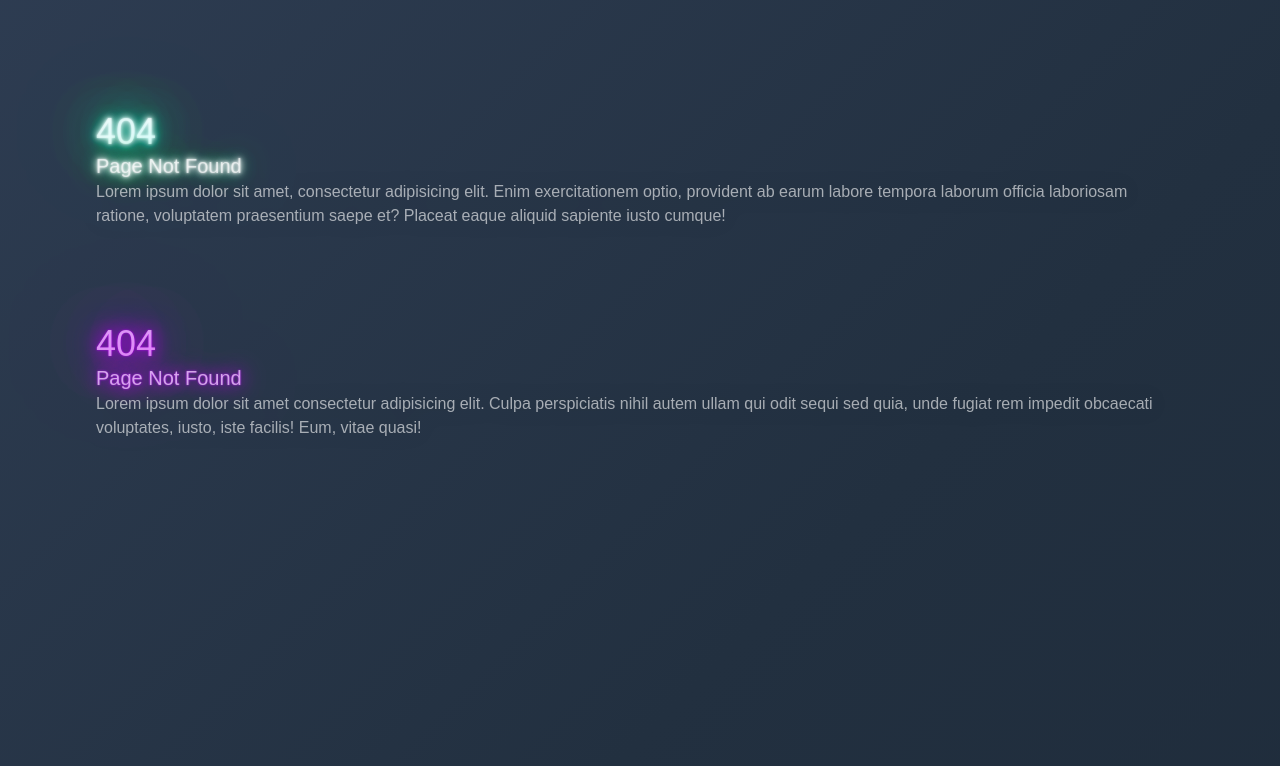
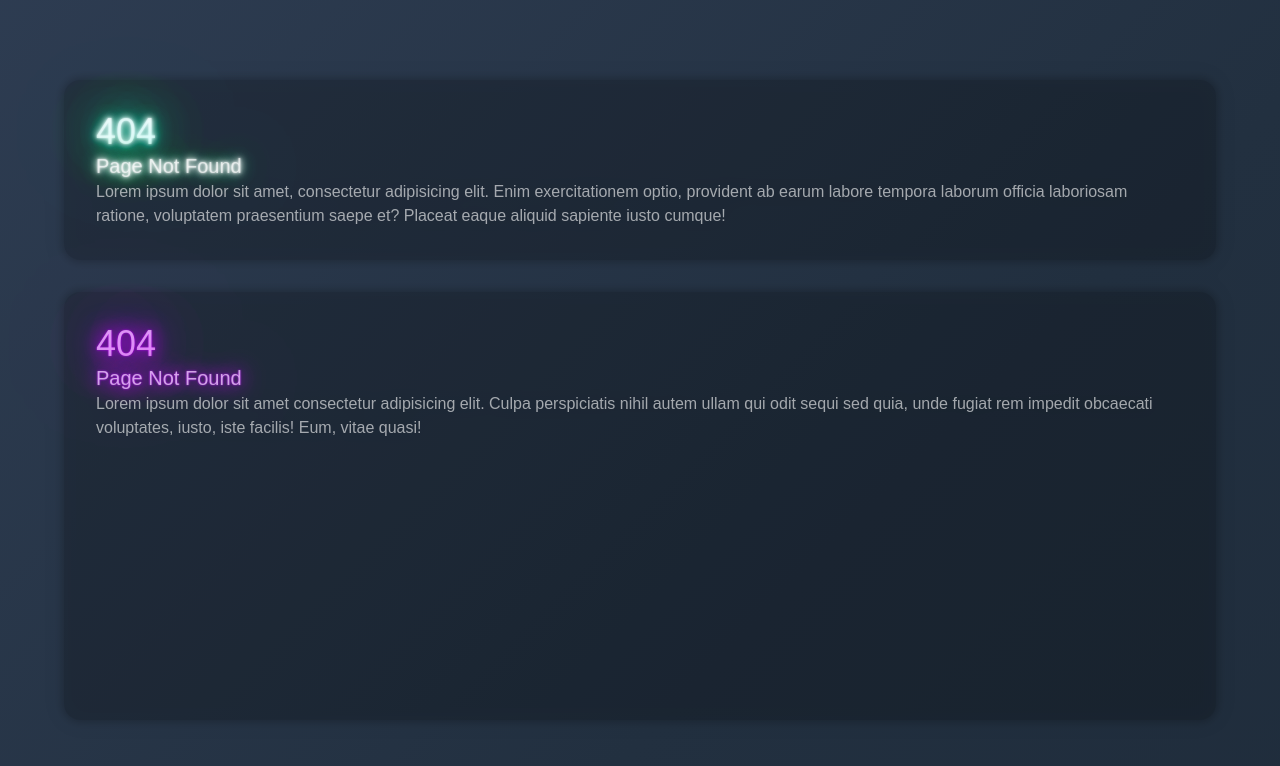
Before and after one commit to Lee-Ki-Bong/git-branch-tool, a Next.js app: page / in a window 1280 px wide. Shown: the top 766 px of the page. Built offline with nearby package versions, Linux system fonts and the light colour scheme.

Commit message:
💄 서브 영역 유리 효과

```diff
--- a/app/globals.css
+++ b/app/globals.css
@@ -64,6 +64,14 @@
 }
 
 @layer styles {
+  .glass {
+    background-color: rgba(0, 0, 0, 0.2);
+    box-shadow: 0 0 8px 2px rgba(0, 0, 0, 0.2);
+    border-top: 1px solid rgba(255, 255, 255, 0.2);
+    border-left: 1px solid rgba(255, 255, 255, 0.1);
+    @apply rounded-2xl backdrop-blur-[40px];
+  }
+
   .text--neon--white {
     text-shadow:
       0 0 2px var(--foreground),
```
